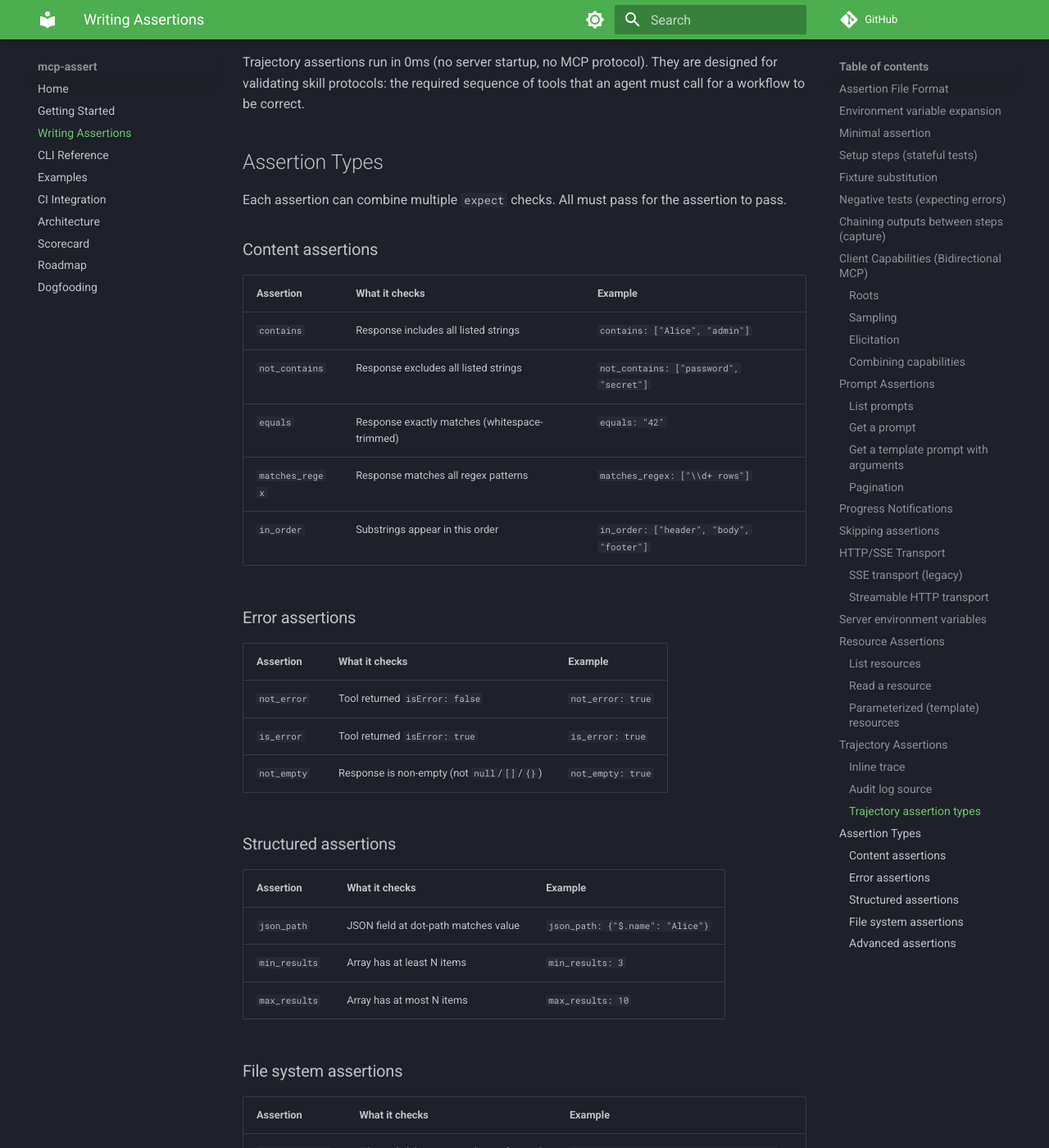
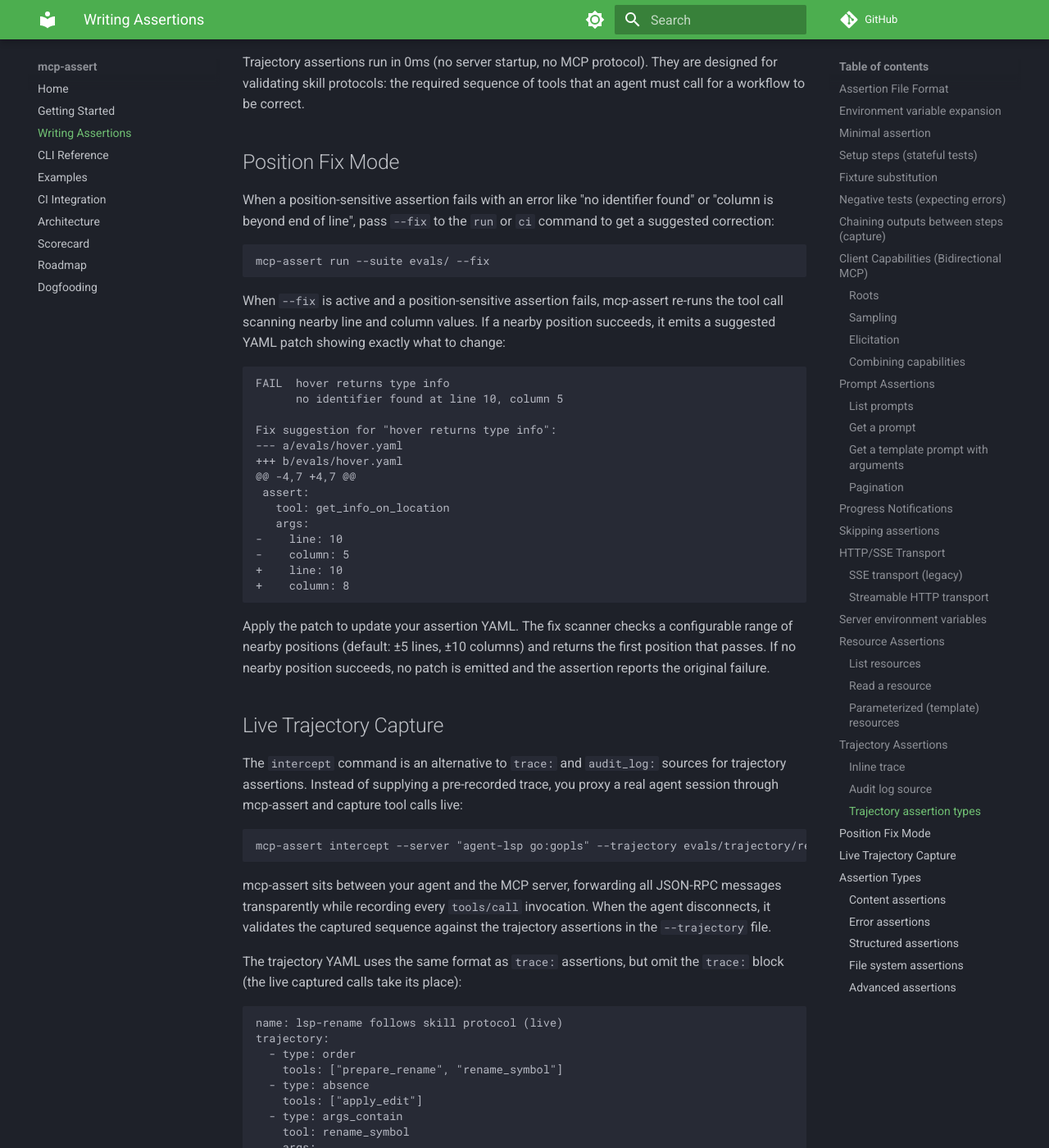
Before and after one commit to blackwell-systems/mcp-assert, an MkDocs documentation site: the page built from docs/writing-assertions.md, in a window 1280 px wide and 1400 px high, scrolled down 13084 px. Shown: the whole window at 82% size. Built offline with MkDocs 1.6.1 and Material for MkDocs 9.7.7, drawn with Linux system fonts in a browser that asks for light colours; comment, search, counter and statistics services are not loaded; some of the changed text lies outside the part shown.

Commit message:
docs: add Position Fix Mode and Live Trajectory Capture sections

````diff
--- a/docs/writing-assertions.md
+++ b/docs/writing-assertions.md
@@ -586,6 +586,62 @@
 
 Trajectory assertions run in 0ms (no server startup, no MCP protocol). They are designed for validating skill protocols: the required sequence of tools that an agent must call for a workflow to be correct.
 
+## Position Fix Mode
+
+When a position-sensitive assertion fails with an error like "no identifier found" or "column is beyond end of line", pass `--fix` to the `run` or `ci` command to get a suggested correction:
+
+```bash
+mcp-assert run --suite evals/ --fix
+```
+
+When `--fix` is active and a position-sensitive assertion fails, mcp-assert re-runs the tool call scanning nearby line and column values. If a nearby position succeeds, it emits a suggested YAML patch showing exactly what to change:
+
+```
+FAIL  hover returns type info
+      no identifier found at line 10, column 5
+
+Fix suggestion for "hover returns type info":
+--- a/evals/hover.yaml
++++ b/evals/hover.yaml
+@@ -4,7 +4,7 @@
+ assert:
+   tool: get_info_on_location
+   args:
+-    line: 10
+-    column: 5
++    line: 10
++    column: 8
+```
+
+Apply the patch to update your assertion YAML. The fix scanner checks a configurable range of nearby positions (default: ±5 lines, ±10 columns) and returns the first position that passes. If no nearby position succeeds, no patch is emitted and the assertion reports the original failure.
+
+## Live Trajectory Capture
+
+The `intercept` command is an alternative to `trace:` and `audit_log:` sources for trajectory assertions. Instead of supplying a pre-recorded trace, you proxy a real agent session through mcp-assert and capture tool calls live:
+
+```bash
+mcp-assert intercept --server "agent-lsp go:gopls" --trajectory evals/trajectory/rename.yaml
+```
+
+mcp-assert sits between your agent and the MCP server, forwarding all JSON-RPC messages transparently while recording every `tools/call` invocation. When the agent disconnects, it validates the captured sequence against the trajectory assertions in the `--trajectory` file.
+
+The trajectory YAML uses the same format as `trace:` assertions, but omit the `trace:` block (the live captured calls take its place):
+
+```yaml
+name: lsp-rename follows skill protocol (live)
+trajectory:
+  - type: order
+    tools: ["prepare_rename", "rename_symbol"]
+  - type: absence
+    tools: ["apply_edit"]
+  - type: args_contain
+    tool: rename_symbol
+    args:
+      new_name: "Entity"
+```
+
+Use `intercept` when you want to validate a real agent session without modifying the agent, or when building a trajectory assertion for the first time and you want to record a golden run.
+
 ## Assertion Types
 
 Each assertion can combine multiple `expect` checks. All must pass for the assertion to pass.
````
